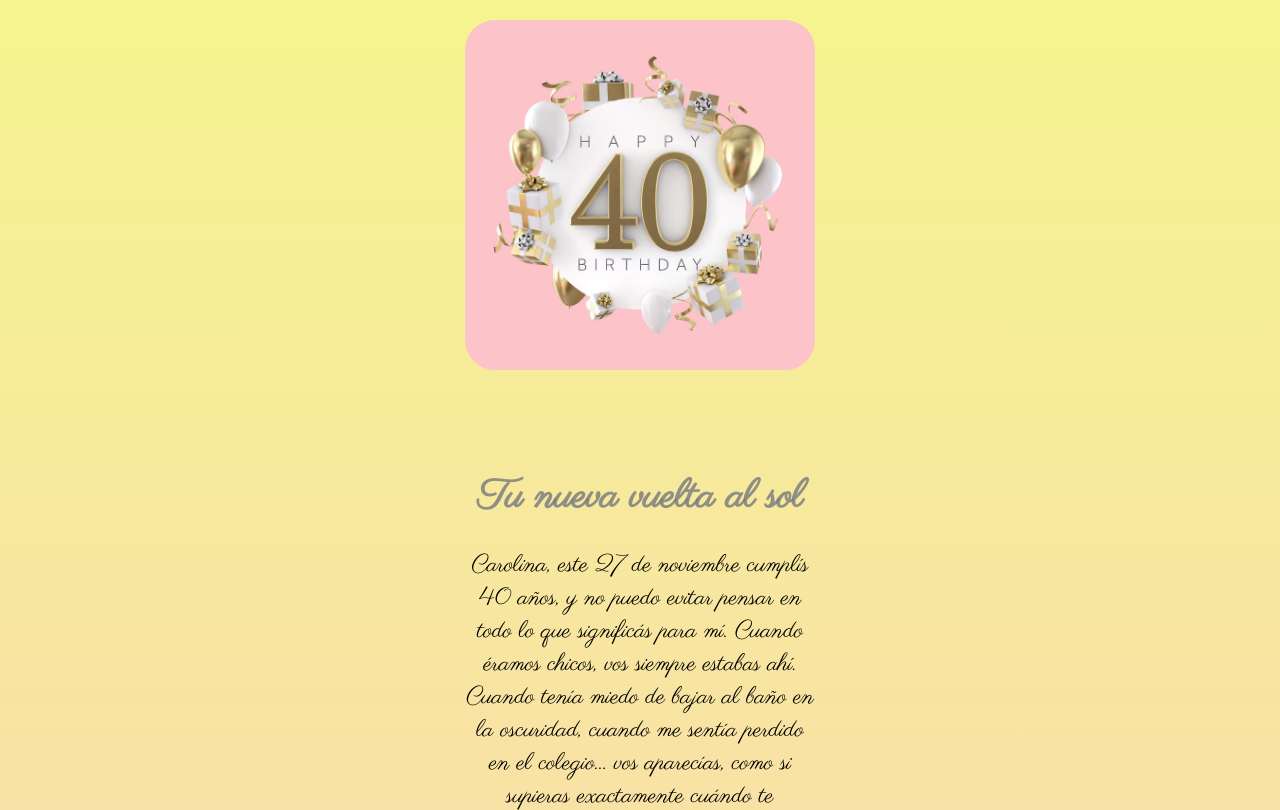
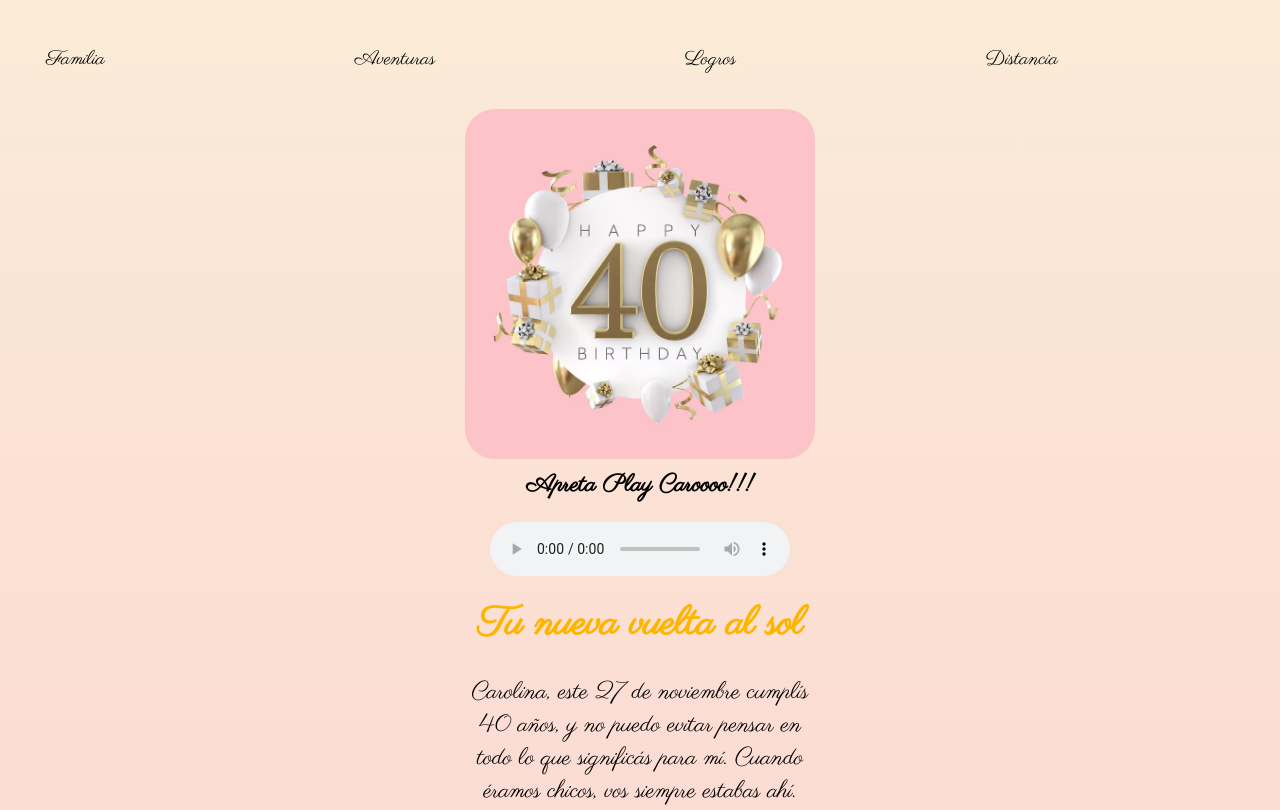
Before and after one commit to ldcc1987/Carolina, a website built with webpack: page index.html in a window 1280 px wide. Shown: the top 810 px of the page. Built offline with nearby package versions, Linux system fonts and the light colour scheme.

Commit message:
casi completo

```diff
--- a/index.html
+++ b/index.html
@@ -27,9 +27,20 @@
 </head>
 <body>
 <header>
+   <nav>
+      <ul>
+        <li><a href="familia.html">Familia</a></li>
+        <li><a href="aventuras.html">Aventuras</a></li>
+        <li><a href="logros.html">Logros</a></li>
+        <li><a href="distancia.html">Distancia</a></li>
+      </ul>
+    </nav>
       <div class="hero_imagen">
         <img src="img/felices_40.jpg" alt="">
       </div>
+      <h2>Apreta Play Caroooo!!!</h2>
+      <audio src="audio/Qué Los Cumplas Feliz.mp3" controls autoplay></audio>
+
     <h1><a href="index.html">Tu nueva vuelta al sol</a></h1>
   </header>
       <div class="texto">
@@ -42,9 +53,7 @@
         <hr>
         </p>
       </div>
-<div class="audio">
-  <audio src="audio/Qué Los Cumplas Feliz.mp3" controls autoplay></audio>
-</div>
+
 
 
   <footer>
--- a/sass/layout/_body.scss
+++ b/sass/layout/_body.scss
@@ -1,5 +1,5 @@
 body{
-  background-image: linear-gradient(rgb(245, 245, 143), pink);
+  background-image: linear-gradient(antiquewhite, pink);
   margin-left: 0;
   margin-right: 0;
   margin-right: auto;
@@ -31,4 +31,14 @@ body{
     margin-left: auto;
     margin-right: auto;
   }
+  h1{
+    color: rgb(241, 187, 50);
+    a{
+      color:rgb(253, 181, 0);
+    }
+  }
+  h2{
+    text-align: center;
+    margin-top: -90px;
+  }
 }
--- a/sass/layout/_footer.scss
+++ b/sass/layout/_footer.scss
@@ -22,7 +22,7 @@ footer{
       width: 80%;
       list-style: none;
       li{
-        color: red;
+        background-color: black;
       a{
         text-decoration: none;
         color:white;
--- a/sass/layout/_header.scss
+++ b/sass/layout/_header.scss
@@ -23,4 +23,26 @@ img{
 }
 .texto{
   font-size: 26px;
+
 }
+nav{
+    padding-top: 10px;
+    padding-bottom: 20px;
+    ul{
+      display: flex;
+      justify-content: space-between;
+      width: 80%;
+      list-style: none;
+
+      li{
+        background-color: antiquewhite;
+        border-radius: 20%;
+      a{
+        text-decoration: none;
+        color:black;
+        font-size: 20px;
+        padding: 2px 6px 2px 6px;
+      }
+    }
+    }
+}
```
Also changed, not shown: aventuras.html (+8 -0 lines), distancia.html (+8 -0 lines), familia.html (+9 -0 lines), logros.html (+8 -0 lines), css/style.css, sass/app.css, 2 other files.
